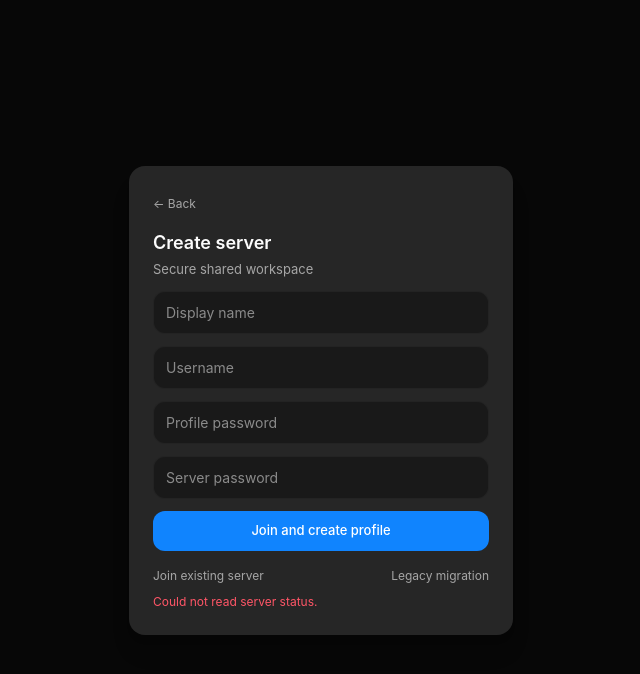
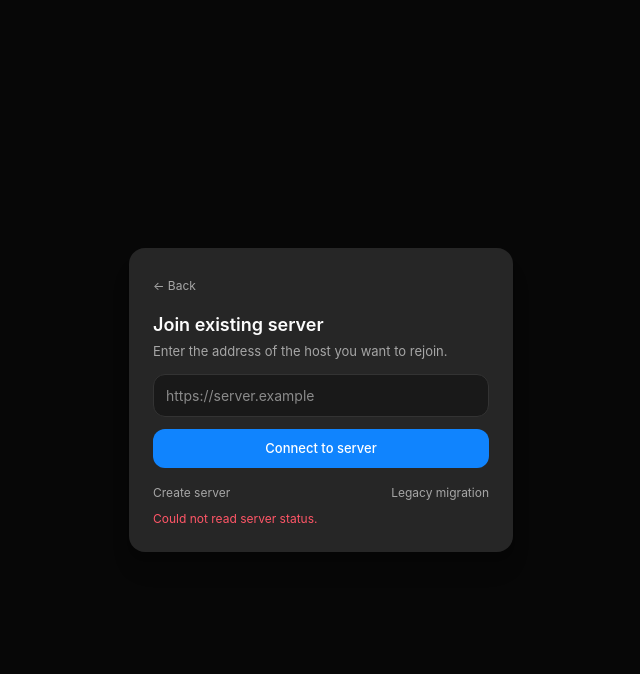
Before and after one commit to E4B-labs/multibot, a React (Vite) app: page / in a window 1280 px wide. Both pictures are taken after a click on the button "Join existing server". Shown: the top 674 px of the page, without its empty margins (319-959 px from the left). Built offline with nearby package versions, Linux system fonts and the light colour scheme; no server answers.

Commit message:
fix(host): require login after leaving server

```diff
--- a/src/App.tsx
+++ b/src/App.tsx
@@ -37,9 +37,15 @@ import { authEventName, authFetch, clearAuthToken, getAuthToken, setAuthToken, s
 import { useLanguage } from "@/lib/language";
 import { unreadConversationCount } from "@/lib/unread";
 
+function connectToHost(url: string) {
+  const save = window.ogb?.addRemoteHost;
+  if (!save) return window.location.assign(url);
+  void save(url).catch(() => window.location.assign(url));
+}
+
 function LoginScreen({ onLogin }: { onLogin: () => void }) {
   const polish = useLanguage() === "pl";
-  type Mode = "login" | "register" | "host" | "recover" | "legacy";
+  type Mode = "login" | "register" | "host" | "connect" | "recover" | "legacy";
   type Status = { server?: { configured: boolean; name: string; serverId: string }; session?: boolean };
   const [status, setStatus] = useState<Status | null>(null);
   const [mode, setMode] = useState<Mode>("login");
@@ -50,6 +56,7 @@ function LoginScreen({ onLogin }: { onLogin: () => void }) {
   const [displayName, setDisplayName] = useState("");
   const [recoveryCode, setRecoveryCode] = useState("");
   const [token, setToken] = useState("");
+  const [remoteAddress, setRemoteAddress] = useState("");
   const [error, setError] = useState<string | null>(null);
   const [busy, setBusy] = useState(false);
 
@@ -78,6 +85,11 @@ function LoginScreen({ onLogin }: { onLogin: () => void }) {
         const response = await authFetch("/api/instances");
         if (!response.ok) throw new Error(response.status === 401 ? (polish ? "Nieprawidłowy token dostępu" : "Invalid access token") : polish ? "Serwer niedostępny" : "Server unavailable");
         onLogin();
+        return;
+      }
+      if (mode === "connect") {
+        if (!remoteAddress.trim()) return;
+        connectToHost(remoteAddress.trim());
         return;
       }
       let response: Response;
@@ -120,10 +132,11 @@ function LoginScreen({ onLogin }: { onLogin: () => void }) {
         <button type="button" onClick={backToOnboarding} className="mb-4 text-left text-[12px] text-ink-secondary hover:text-ink">
           ← {polish ? "Wstecz" : "Back"}
         </button>
-        <h1 className="text-[18px] font-semibold">{configured ? (polish ? "Zaloguj się do serwera" : "Sign in to server") : polish ? "Utwórz serwer" : "Create server"}</h1>
-        <p className="mt-1 text-[13px] text-ink-secondary">{status?.server?.name ?? (polish ? "Bezpieczny wspólny workspace" : "Secure shared workspace")}</p>
+        <h1 className="text-[18px] font-semibold">{mode === "connect" ? polish ? "Dołącz do serwera" : "Join existing server" : configured ? (polish ? "Zaloguj się do serwera" : "Sign in to server") : polish ? "Utwórz serwer" : "Create server"}</h1>
+        <p className="mt-1 text-[13px] text-ink-secondary">{mode === "connect" ? polish ? "Wpisz adres hosta, do którego chcesz wrócić." : "Enter the address of the host you want to rejoin." : status?.server?.name ?? (polish ? "Bezpieczny wspólny workspace" : "Secure shared workspace")}</p>
         {mode === "host" && <input value={serverName} onChange={(event) => setServerName(event.target.value)} placeholder={polish ? "Nazwa serwera" : "Server name"} aria-label="Server name" className={field} autoFocus />}
-        {mode !== "legacy" && <>
+        {mode === "connect" && <input value={remoteAddress} onChange={(event) => setRemoteAddress(event.target.value)} placeholder="https://server.example" aria-label={polish ? "Adres serwera" : "Server address"} autoComplete="url" className={field} autoFocus />}
+        {mode !== "legacy" && mode !== "connect" && <>
           {(mode === "register" || mode === "host") && <input value={displayName} onChange={(event) => setDisplayName(event.target.value)} placeholder={polish ? "Nazwa profilu" : "Display name"} aria-label="Display name" className={field} />}
           <input value={username} onChange={(event) => setUsername(event.target.value)} placeholder="Username" aria-label="Username" autoComplete="username" className={field} />
           <input type="password" value={password} onChange={(event) => setPassword(event.target.value)} placeholder={mode === "recover" ? polish ? "Nowe hasło profilu" : "New profile password" : polish ? "Hasło profilu" : "Profile password"} aria-label="Profile password" autoComplete={mode === "login" ? "current-password" : "new-password"} className={field} />
@@ -132,12 +145,13 @@ function LoginScreen({ onLogin }: { onLogin: () => void }) {
         </>}
         {mode === "legacy" && <input autoFocus type="password" value={token} onChange={(event) => setToken(event.target.value)} placeholder={polish ? "Stary token migracyjny" : "Legacy migration token"} aria-label="Legacy migration token" autoComplete="current-password" className={field} />}
         <button type="submit" disabled={busy} className="mt-3 w-full rounded-lg bg-accent py-2.5 text-[13px] font-medium text-white disabled:opacity-50">
-          {busy ? (polish ? "Praca…" : "Working…") : mode === "host" ? polish ? "Utwórz serwer i profil" : "Create server and profile" : mode === "register" ? polish ? "Dołącz i utwórz profil" : "Join and create profile" : mode === "recover" ? polish ? "Odzyskaj konto" : "Recover account" : mode === "legacy" ? polish ? "Użyj tokenu migracyjnego" : "Use migration token" : polish ? "Zaloguj się" : "Sign in"}
+          {busy ? (polish ? "Praca…" : "Working…") : mode === "connect" ? polish ? "Połącz z serwerem" : "Connect to server" : mode === "host" ? polish ? "Utwórz serwer i profil" : "Create server and profile" : mode === "register" ? polish ? "Dołącz i utwórz profil" : "Join and create profile" : mode === "recover" ? polish ? "Odzyskaj konto" : "Recover account" : mode === "legacy" ? polish ? "Użyj tokenu migracyjnego" : "Use migration token" : polish ? "Zaloguj się" : "Sign in"}
         </button>
         <div className="mt-4 flex flex-wrap gap-2 text-[12px] text-ink-secondary">
           {configured && <button type="button" onClick={() => setMode(mode === "login" ? "register" : "login")} className="hover:text-ink">{mode === "login" ? polish ? "Utwórz profil" : "Create profile" : polish ? "Mam już profil" : "I have an account"}</button>}
           {configured && <button type="button" onClick={() => setMode("recover")} className="hover:text-ink">{polish ? "Odzyskaj" : "Recover"}</button>}
-          {!configured && <button type="button" onClick={() => setMode("register")} className="hover:text-ink">{polish ? "Dołącz do istniejącego" : "Join existing server"}</button>}
+          {!configured && mode !== "connect" && <button type="button" onClick={() => setMode("connect")} className="hover:text-ink">{polish ? "Dołącz do istniejącego" : "Join existing server"}</button>}
+          {!configured && mode === "connect" && <button type="button" onClick={() => setMode("host")} className="hover:text-ink">{polish ? "Utwórz serwer" : "Create server"}</button>}
           <button type="button" onClick={() => setMode(mode === "legacy" ? (configured ? "login" : "host") : "legacy")} className="ml-auto hover:text-ink">{mode === "legacy" ? polish ? "Nowe logowanie" : "New sign-in" : polish ? "Migracja starego tokenu" : "Legacy migration"}</button>
         </div>
         {error && <div role="alert" className="mt-2 text-[12px] text-danger">{error}</div>}
--- a/src/components/AppSettingsPanel.tsx
+++ b/src/components/AppSettingsPanel.tsx
@@ -253,7 +253,10 @@ function HostConnectionSettings() {
     setBusy(true);
     setError(null);
     try {
-      await window.ogb?.useLocalHost?.();
+      await bridge.remove(active.id);
+      await authFetch("/api/auth/logout", { method: "POST" }).catch(() => {});
+      clearAuthToken();
+      window.location.reload();
     } catch (reason) {
       setError(reason instanceof Error ? reason.message : String(reason));
       setBusy(false);
@@ -268,7 +271,11 @@ function HostConnectionSettings() {
     setError(null);
     try {
       await bridge.remove(id);
-      if (connection?.activeId === id) await window.ogb?.useLocalHost?.();
+      if (connection?.activeId === id) {
+        await authFetch("/api/auth/logout", { method: "POST" }).catch(() => {});
+        clearAuthToken();
+        window.location.reload();
+      }
       else {
         refresh();
         setBusy(false);
```
Also changed, not shown: 1 other file (tests, documents, lock files or other folders).
